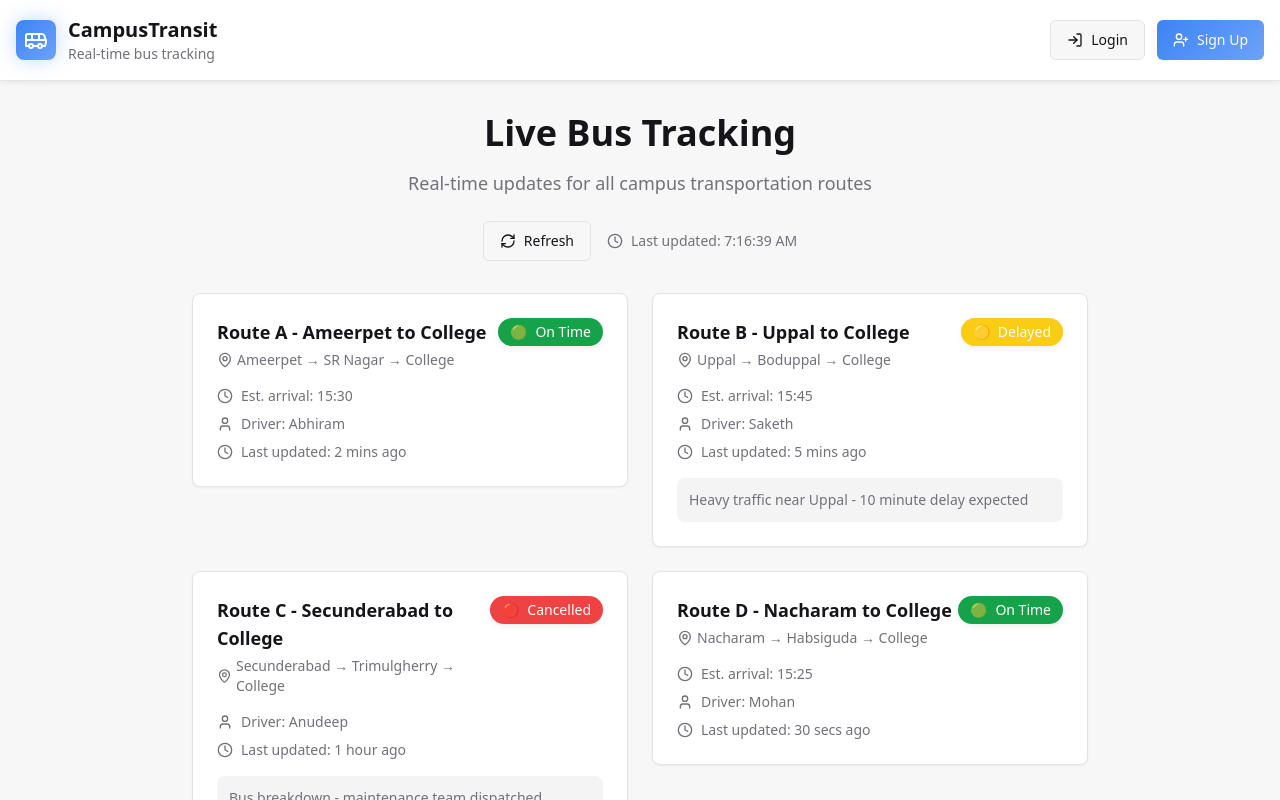
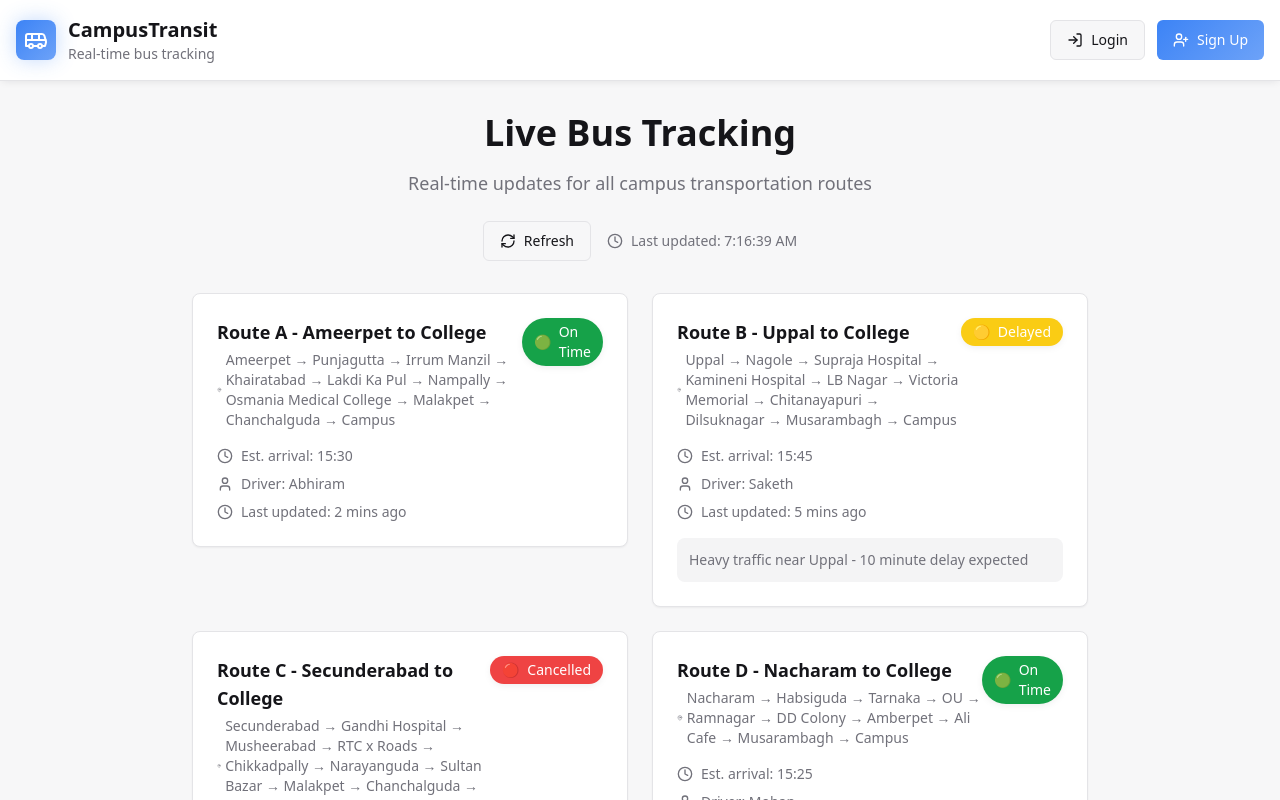
Before and after one commit to 1608-22-737-055/campus-transit-alert, a React (Vite) app: page / in a window 1280 px wide. Shown: the top 800 px of the page. Built offline with nearby package versions, Linux system fonts and the light colour scheme.

Commit message:
Add route stop details
Add specific stop details for each bus route (A, B, C, and D).

```diff
--- a/src/pages/Index.tsx
+++ b/src/pages/Index.tsx
@@ -10,7 +10,7 @@ const mockRoutes = [
   {
     id: 1,
     routeName: "Route A - Ameerpet to College",
-    destination: "Ameerpet → SR Nagar → College",
+    destination: "Ameerpet → Punjagutta → Irrum Manzil → Khairatabad → Lakdi Ka Pul → Nampally → Osmania Medical College → Malakpet → Chanchalguda → Campus",
     status: "on-time" as const,
     lastUpdate: "2 mins ago",
     driver: "Abhiram",
@@ -20,7 +20,7 @@ const mockRoutes = [
   {
     id: 2,
     routeName: "Route B - Uppal to College",
-    destination: "Uppal → Boduppal → College",
+    destination: "Uppal → Nagole → Supraja Hospital → Kamineni Hospital → LB Nagar → Victoria Memorial → Chitanayapuri → Dilsuknagar → Musarambagh → Campus",
     status: "delayed" as const,
     lastUpdate: "5 mins ago",
     driver: "Saketh",
@@ -30,7 +30,7 @@ const mockRoutes = [
   {
     id: 3,
     routeName: "Route C - Secunderabad to College",
-    destination: "Secunderabad → Trimulgherry → College",
+    destination: "Secunderabad → Gandhi Hospital → Musheerabad → RTC x Roads → Chikkadpally → Narayanguda → Sultan Bazar → Malakpet → Chanchalguda → Campus",
     status: "cancelled" as const,
     lastUpdate: "1 hour ago",
     driver: "Anudeep",
@@ -40,7 +40,7 @@ const mockRoutes = [
   {
     id: 4,
     routeName: "Route D - Nacharam to College",
-    destination: "Nacharam → Habsiguda → College",
+    destination: "Nacharam → Habsiguda → Tarnaka → OU → Ramnagar → DD Colony → Amberpet → Ali Cafe → Musarambagh → Campus",
     status: "on-time" as const,
     lastUpdate: "30 secs ago",
     driver: "Mohan",
```
